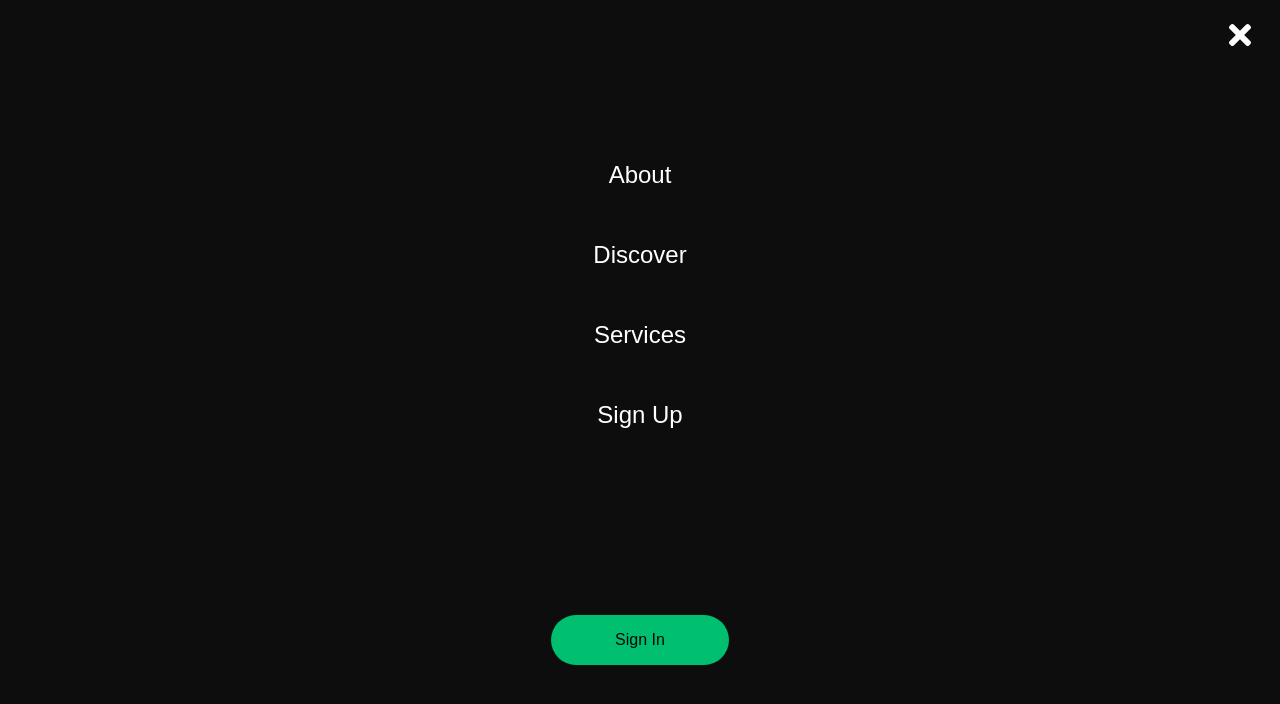
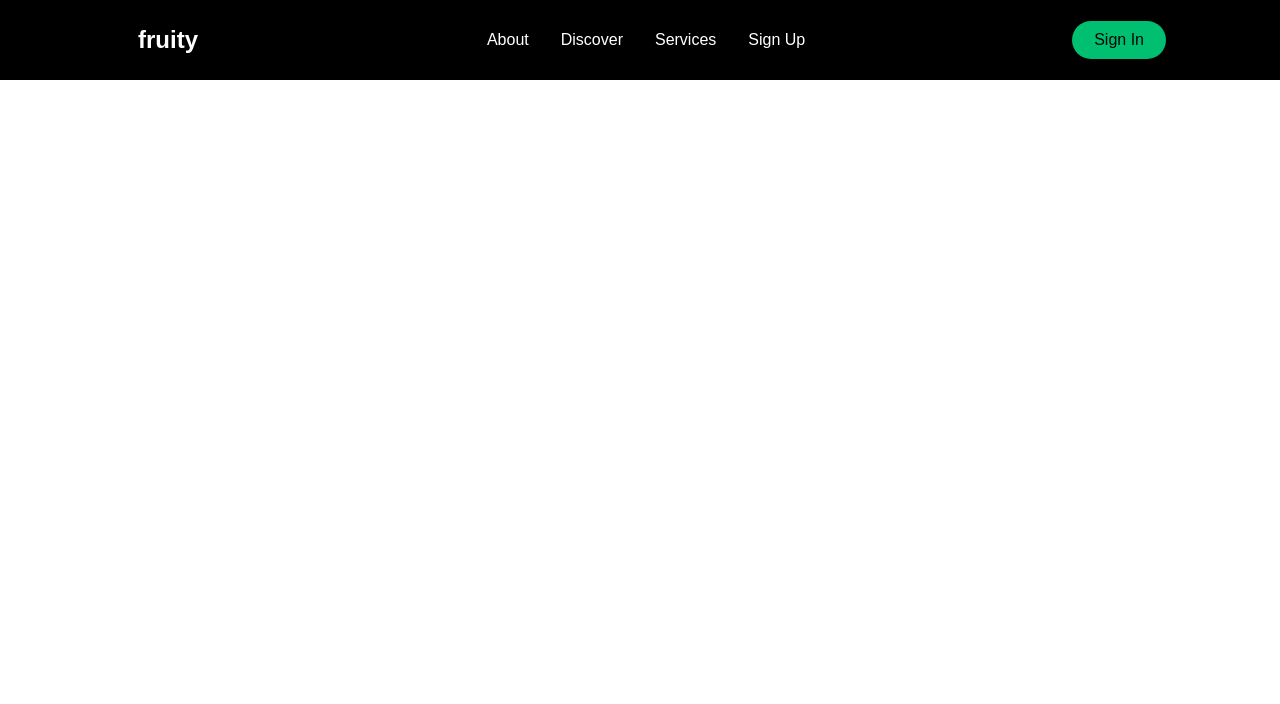
Before and after one commit to samseen/react-smooth-scroll, a React (Create React App) app: page / in a window 1280 px wide. Shown: the top 704 px of the page. Built offline with nearby package versions, Linux system fonts and the light colour scheme; a web font is replaced by a local one.

Commit message:
Completed styling the navigation menu items.

```diff
--- a/src/components/Sidebar/SidebarElements.js
+++ b/src/components/Sidebar/SidebarElements.js
@@ -14,9 +14,8 @@ export const SidebarContainer = styled.aside`
     top: 0;
     left: 0;
     transition: 0.3s ease-in-out;
-    /* opacity: ${({ isOpen }) => (isOpen ? '100%' : '0')};
-    top: ${({ isOpen }) => (isOpen ? '0' : '-100%')}; */
-    top: 0;
+    opacity: ${({ isOpen }) => (isOpen ? '100%' : '0')};
+    top: ${({ isOpen }) => (isOpen ? '0' : '-100%')};
 `;
 
 export const CloseIcon = styled(FaTimes)`
```
